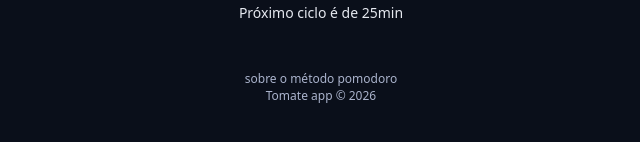
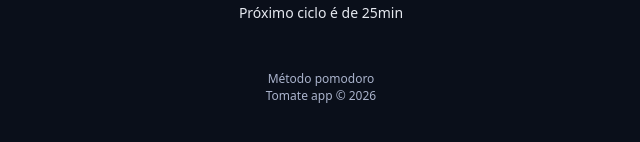
Before and after one commit to marlonnl/Tomate-pomodoro, a React (Vite) app: page / in a window 1280 px wide. Shown: the part 528-670 px from the top of the page, without its empty margins (319-959 px from the left). Built offline with nearby package versions, Linux system fonts and the light colour scheme.

Commit message:
♻️ about project link

```diff
--- a/src/components/Footer/index.tsx
+++ b/src/components/Footer/index.tsx
@@ -4,8 +4,8 @@ import styles from './styles.module.css'
 export function Footer() {
   return (
     <footer className={styles.footer}>
-      <RouterLink href="/about-pomodoro">sobre o método pomodoro</RouterLink>
-      <RouterLink href="/">
+      <RouterLink href="/about-pomodoro">Método pomodoro</RouterLink>
+      <RouterLink href="/about-project">
         Tomate app &copy; {new Date().getFullYear()}
       </RouterLink>
     </footer>
```
